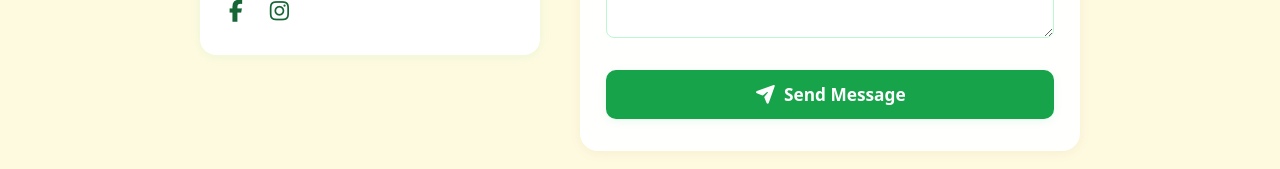
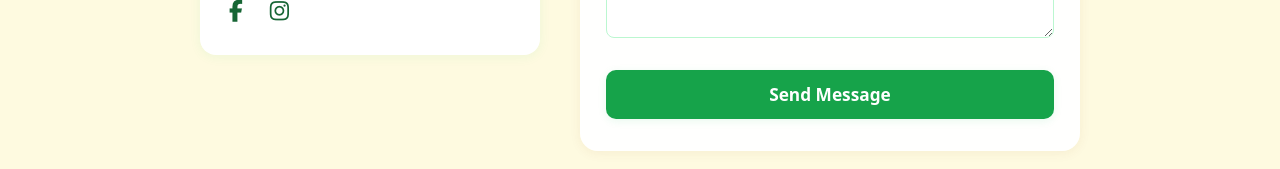
Before and after one commit to zeyad2712/BOHO-Furniture, a React (Vite) app: page / in a window 1280 px wide. Shown: the part 4187-4356 px from the top of the page. Built offline with nearby package versions, Linux system fonts and the light colour scheme.

Commit message:
added the cart module and the terms policies pages

```diff
--- a/package.json
+++ b/package.json
@@ -11,6 +11,7 @@
   },
   "dependencies": {
     "@emailjs/browser": "^4.4.1",
+    "@splidejs/react-splide": "^0.7.12",
     "react": "^19.1.0",
     "react-dom": "^19.1.0",
     "react-router-dom": "^7.8.2"
--- a/src/components/ContactUs.jsx
+++ b/src/components/ContactUs.jsx
@@ -1,5 +1,5 @@
 import React, { useRef, useEffect, useState } from 'react';
-import { addContactSubmission, exportSubmissionsAsJSON, getAllContactSubmissions, exportAllToGoogleSheets } from '../utils/contactStorage';
+// import { addContactSubmission, exportSubmissionsAsJSON, getAllContactSubmissions, exportAllToGoogleSheets } from '../utils/contactStorage';
 
 // Animation hook: returns true when the ref is in view (like in NewArrivals.jsx)
 function useInView(ref, options = {}) {
@@ -26,7 +26,7 @@ function useInView(ref, options = {}) {
 function ContactUs() {
     const sectionRef = useRef(null);
     const inView = useInView(sectionRef);
-    const [submissions, setSubmissions] = useState(getAllContactSubmissions());
+    // const [submissions, setSubmissions] = useState(getAllContactSubmissions());
 
     return (
         <>
@@ -150,32 +150,6 @@ function ContactUs() {
                                 flexDirection: 'column',
                                 gap: 18,
                             }}
-                            onSubmit={async (e) => {
-                                e.preventDefault();
-
-                                const formData = {
-                                    name: e.target.name.value,
-                                    phone: e.target.phone.value,
-                                    message: e.target.message.value,
-                                };
-
-                                try {
-                                    // Store the submission locally
-                                    const result = await addContactSubmission(formData);
-
-                                    if (result.success) {
-                                        alert("شكراً! تم إرسال رسالتك ✅");
-                                        e.target.reset();
-                                        // Refresh the submissions data
-                                        setSubmissions(getAllContactSubmissions());
-                                    } else {
-                                        alert("عذراً، حدث خطأ في حفظ البيانات. يرجى المحاولة مرة أخرى.");
-                                    }
-                                } catch (error) {
-                                    console.error('Error submitting form:', error);
-                                    alert("عذراً، حدث خطأ في إرسال النموذج. يرجى المحاولة مرة أخرى.");
-                                }
-                            }}
                         >
                             <div style={{ display: 'flex', gap: 16, flexWrap: 'wrap' }}>
                                 <div style={{ flex: 1, minWidth: 120 }}>
@@ -244,9 +218,9 @@ function ContactUs() {
                                 ></textarea>
                             </div>
 
-                            <button
+                            <input
                                 type="submit"
-                                className="btn bg-green-600 hover:bg-green-700 text-white font-bold"
+                                className="btn bg-green-600 hover:bg-green-700 text-white font-bold flex items-center justify-center gap-2"
                                 style={{
                                     fontWeight: 700,
                                     border: 'none',
@@ -257,10 +231,9 @@ function ContactUs() {
                                     boxShadow: '0 2px 8px rgba(34,197,94,0.10)',
                                     cursor: 'pointer',
                                 }}
-                            >
-                                <i className="fa-solid fa-paper-plane" style={{ marginRight: 8 }}></i>
-                                Send Message
-                            </button>
+                                value="Send Message"
+                            />
+
                         </form>
 
                         {/* Submission Statistics and Export Section */}
@@ -365,9 +338,6 @@ function ContactUs() {
 
                     </div>
                 </div>
-                {/* Hidden iframe for form submission */}
-                <iframe name="hidden_iframe" id="hidden_iframe" style={{ display: 'none' }}></iframe>
-                {/* No <style> block needed, animation is now handled by JS/React */}
                 {/* <ContactForm /> */}
             </section>
         </>
```
Also changed, not shown: src/components/NewArrivals.jsx (line endings or trailing spaces), 1 other file (tests, documents, lock files or other folders).
